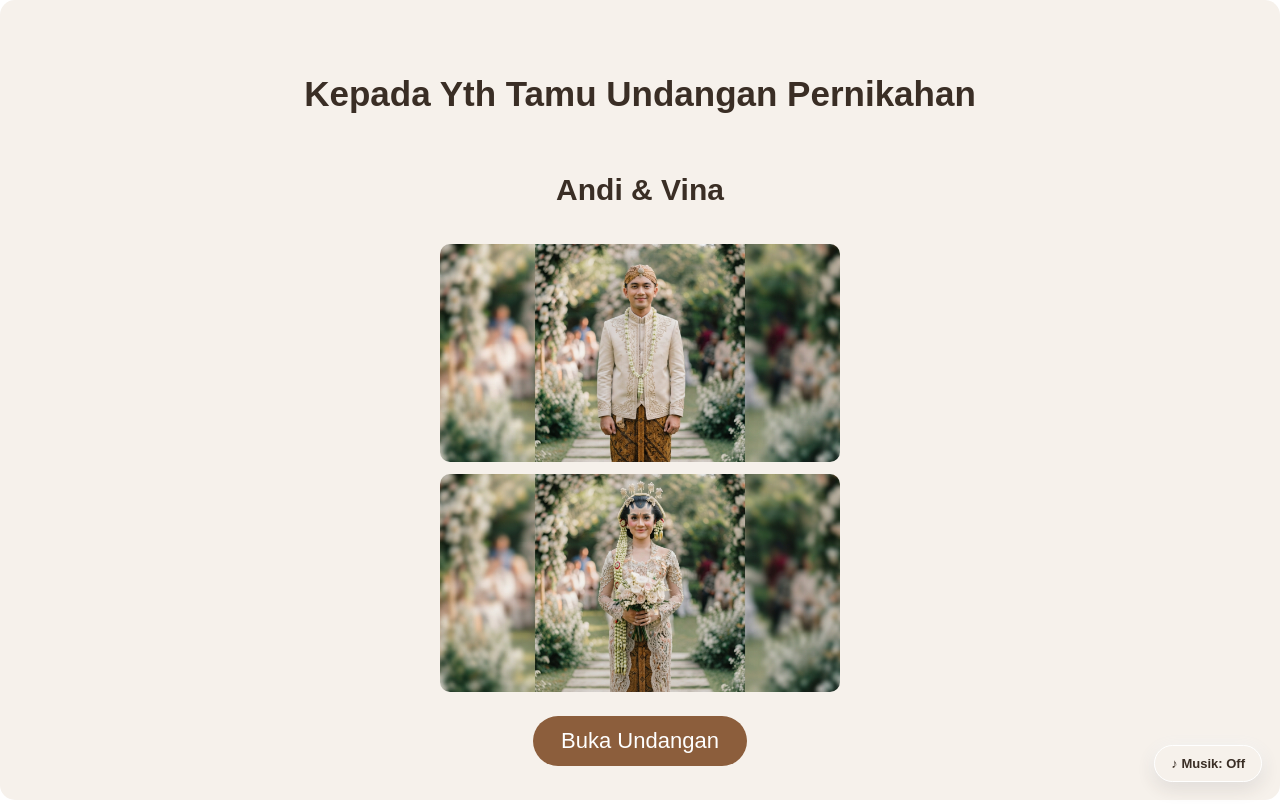
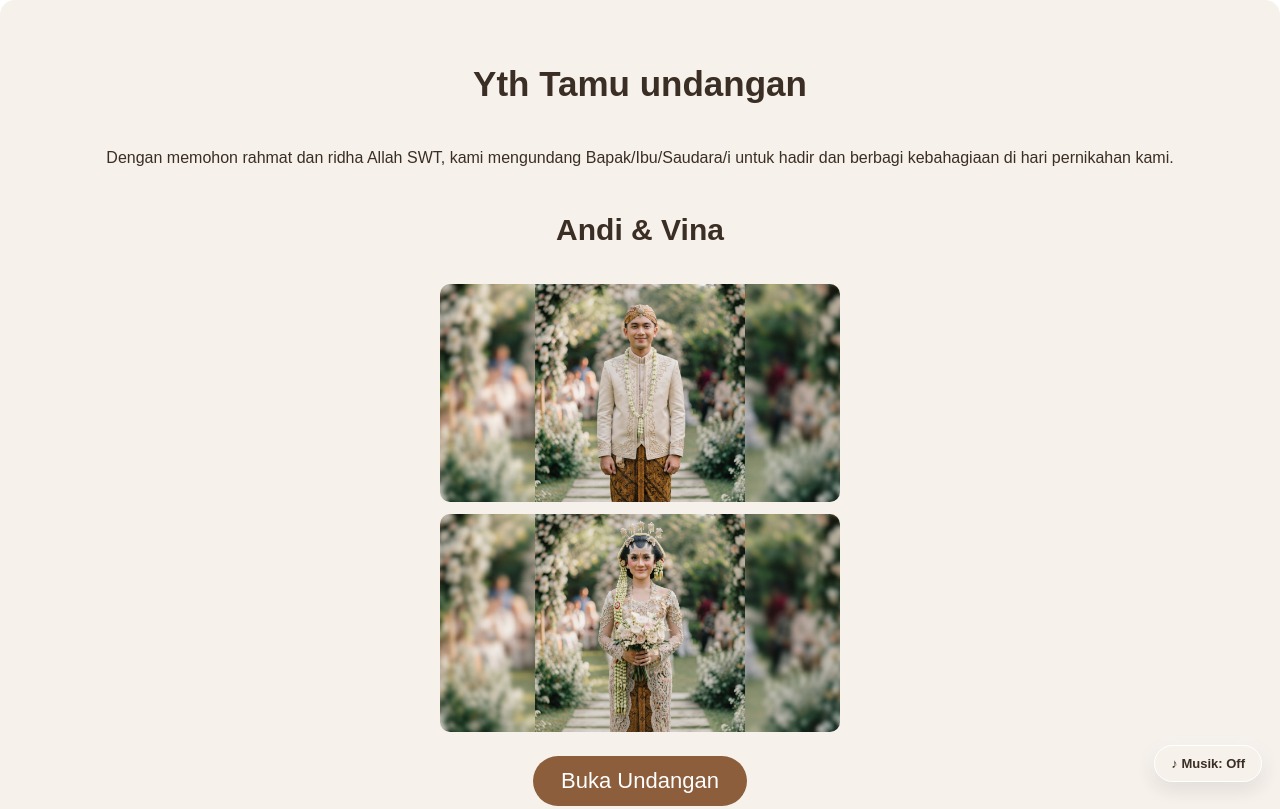
Before and after one commit to ilhamandriyanto8/asas_ilham, a plain HTML site: page index.html in a window 1280 px wide. Shown: the top 809 px of the page. Drawn offline with Linux system fonts and the light colour scheme.

Commit message:
Update index.html
kata pengantar

```diff
--- a/index.html
+++ b/index.html
@@ -15,9 +15,11 @@
   ♪ Musik: Off
 </button>
 <section class="cover">
-    <h1>Kepada Yth Tamu Undangan Pernikahan</h1>
+   <h1>Yth Tamu undangan</h1>
+     <p>
+      Dengan memohon rahmat dan ridha Allah SWT, kami mengundang Bapak/Ibu/Saudara/i untuk hadir dan berbagi kebahagiaan di hari pernikahan kami.
+    </p>
     <h2>Andi &amp; Vina</h2>
-
     <img src="Gemini_Generated_Image_d3bks8d3bks8d3bk.jpg" alt="Pengantin-pria">
     <img src="Gemini_Generated_Image_q39iqmq39iqmq39i.jpg" alt="Pengantin-Wanita">
     <button id="btnBukaUndangan" class="btn-buka" type="button">
```
